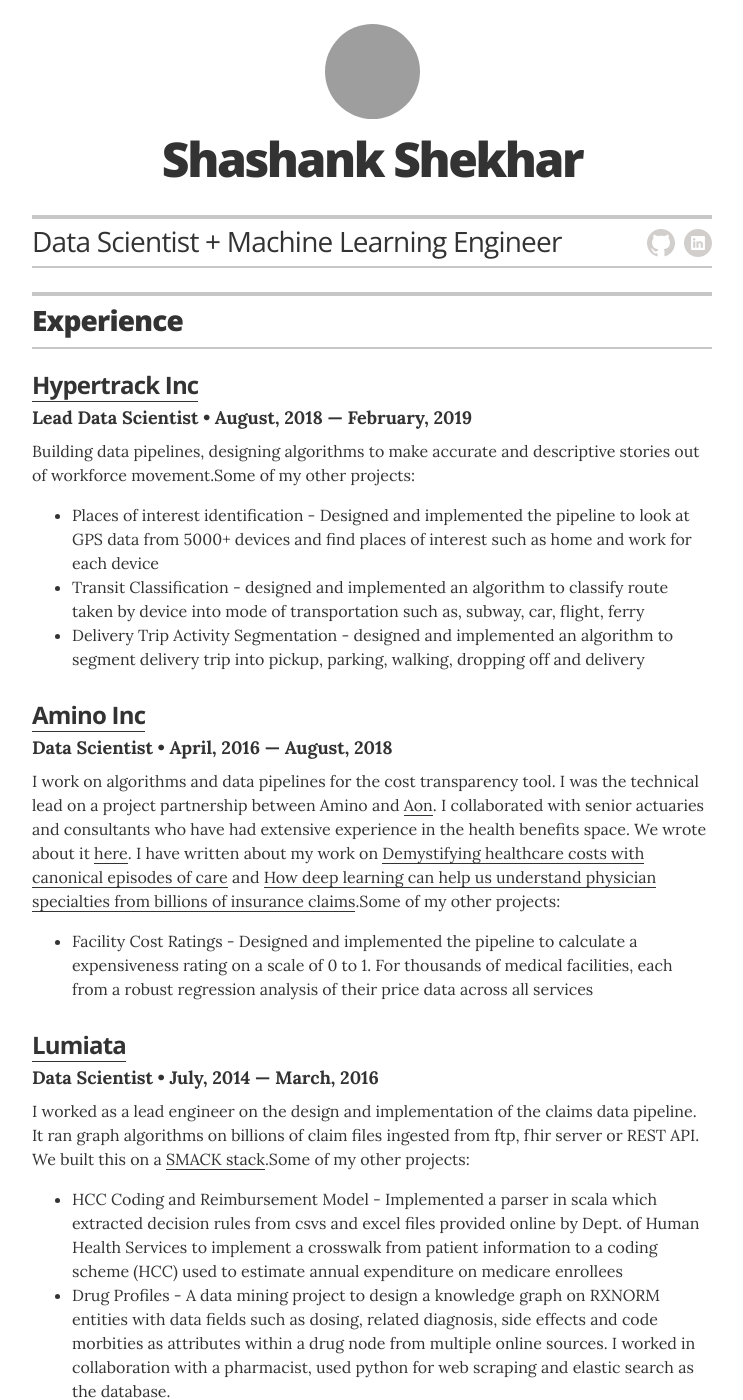
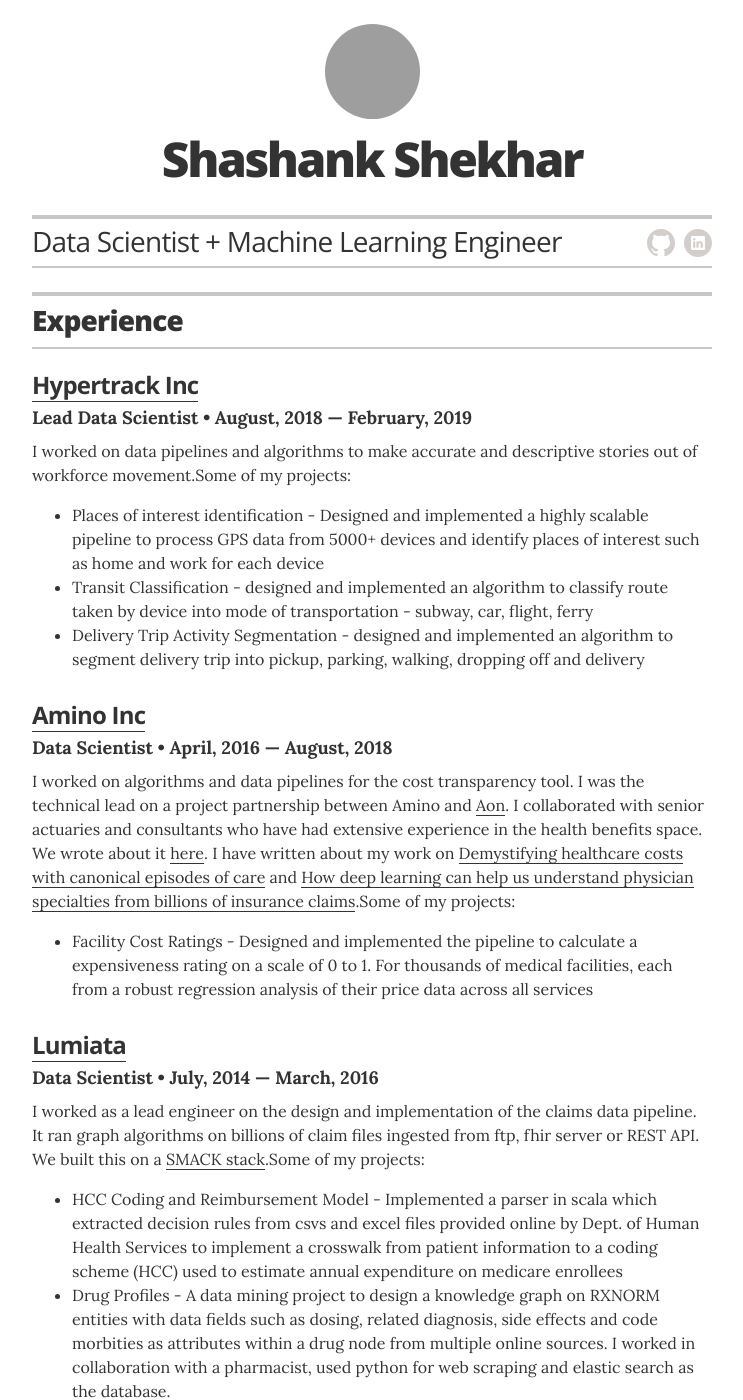
Before and after one commit to shkr/rohtas, a Jekyll site: the page built from resume.md, in a window 1280 px wide and 1400 px high. Shown: the whole window, without its empty margins (268-1011 px from the left). Built offline with Jekyll 4.4.1, drawn with Linux system fonts in a browser that asks for light colours; grey boxes are pictures that could not be loaded.

Commit message:
mod experience

```diff
--- a/_data/experience.yml
+++ b/_data/experience.yml
@@ -3,19 +3,19 @@
 - company: <a href="https://hypertrack.com">Hypertrack Inc</a>
   position: Lead Data Scientist
   duration: August, 2018 &mdash; February, 2019
-  summary: Building data pipelines, designing algorithms to make accurate and descriptive stories out of workforce movement.
-  list: Some of my other projects:<ul class="resume-item-list"><li>Places of interest identification - Designed and implemented the pipeline to look at GPS data from 5000+ devices and find places of interest such as home and work for each device</li><li>Transit Classification - designed and implemented an algorithm to classify route taken by device into mode of transportation such as, subway, car, flight, ferry</li><li>Delivery Trip Activity Segmentation - designed and implemented an algorithm to segment delivery trip into pickup, parking, walking, dropping off and delivery</li>
+  summary: I worked on data pipelines and algorithms to make accurate and descriptive stories out of workforce movement.
+  list: Some of my projects:<ul class="resume-item-list"><li>Places of interest identification - Designed and implemented a highly scalable pipeline to process GPS data from 5000+ devices and identify places of interest such as home and work for each device</li><li>Transit Classification - designed and implemented an algorithm to classify route taken by device into mode of transportation - subway, car, flight, ferry</li><li>Delivery Trip Activity Segmentation - designed and implemented an algorithm to segment delivery trip into pickup, parking, walking, dropping off and delivery</li>
   details:
 # Amino Inc
 - company: <a href="https://amino.com">Amino Inc</a>
   position: Data Scientist
   duration: April, 2016 &mdash; August, 2018
-  summary: I work on algorithms and data pipelines for the cost transparency tool. I was the technical lead on a project partnership between Amino and <a href="https://en.wikipedia.org/wiki/Aon_(company)">Aon</a>. I collaborated with senior actuaries and consultants who have had extensive experience in the health benefits space. We wrote about it <a href="https://partners.amino.com/resource-center/aon-partnership">here</a>. I have written about my work on <a href="https://www.linkedin.com/pulse/demystifying-healthcare-costs-canonical-episodes-care-shekhar/">Demystifying healthcare costs with canonical episodes of care</a> and <a href="https://amino.com/blog/how-deep-learning-can-help-us-understand-physician-specialties-from-billions-of-insurance-claims/">How deep learning can help us understand physician specialties from billions of insurance claims</a>.
-  list: Some of my other projects:<ul class="resume-item-list"><li>Facility Cost Ratings - Designed and implemented the pipeline to calculate a expensiveness rating on a scale of 0 to 1. For thousands of medical facilities, each from a robust regression analysis of their price data across all services</li>
+  summary: I worked on algorithms and data pipelines for the cost transparency tool. I was the technical lead on a project partnership between Amino and <a href="https://en.wikipedia.org/wiki/Aon_(company)">Aon</a>. I collaborated with senior actuaries and consultants who have had extensive experience in the health benefits space. We wrote about it <a href="https://partners.amino.com/resource-center/aon-partnership">here</a>. I have written about my work on <a href="https://www.linkedin.com/pulse/demystifying-healthcare-costs-canonical-episodes-care-shekhar/">Demystifying healthcare costs with canonical episodes of care</a> and <a href="https://amino.com/blog/how-deep-learning-can-help-us-understand-physician-specialties-from-billions-of-insurance-claims/">How deep learning can help us understand physician specialties from billions of insurance claims</a>.
+  list: Some of my projects:<ul class="resume-item-list"><li>Facility Cost Ratings - Designed and implemented the pipeline to calculate a expensiveness rating on a scale of 0 to 1. For thousands of medical facilities, each from a robust regression analysis of their price data across all services</li>
   details:
 # Lumiata Inc
 - company: <a href="https://lumiata.com">Lumiata</a>
   position: Data Scientist
   duration:  July, 2014 &mdash; March, 2016
   summary: I worked as a lead engineer on the design and implementation of the claims data pipeline. It ran graph algorithms on billions of claim files ingested from ftp, fhir server or REST API. We built this on a <a href="https://mesosphere.com/blog/smack-stack-new-lamp-stack/">SMACK stack</a>.
-  list: Some of my other projects:<ul class="resume-item-list"><li>HCC Coding and Reimbursement Model - Implemented a parser in scala which extracted decision rules from csvs and excel files provided online by Dept. of Human Health Services to implement a crosswalk from patient information to a coding scheme (HCC) used to estimate annual expenditure on medicare enrollees</li><li>Drug Profiles - A data mining project to design a knowledge graph on RXNORM entities with data fields such as dosing, related diagnosis, side effects and code morbities as attributes within a drug node from multiple online sources. I worked in collaboration with a pharmacist, used python for web scraping and elastic search as the database.</li></ul>
+  list: Some of my projects:<ul class="resume-item-list"><li>HCC Coding and Reimbursement Model - Implemented a parser in scala which extracted decision rules from csvs and excel files provided online by Dept. of Human Health Services to implement a crosswalk from patient information to a coding scheme (HCC) used to estimate annual expenditure on medicare enrollees</li><li>Drug Profiles - A data mining project to design a knowledge graph on RXNORM entities with data fields such as dosing, related diagnosis, side effects and code morbities as attributes within a drug node from multiple online sources. I worked in collaboration with a pharmacist, used python for web scraping and elastic search as the database.</li></ul>
```
